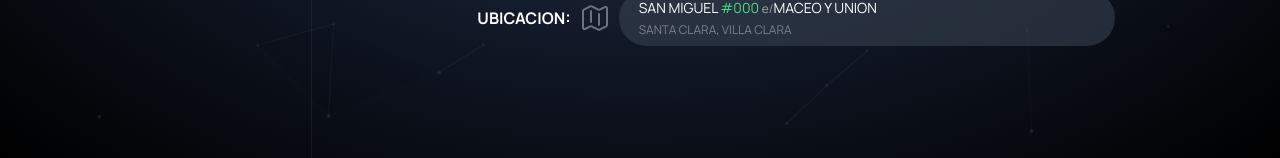
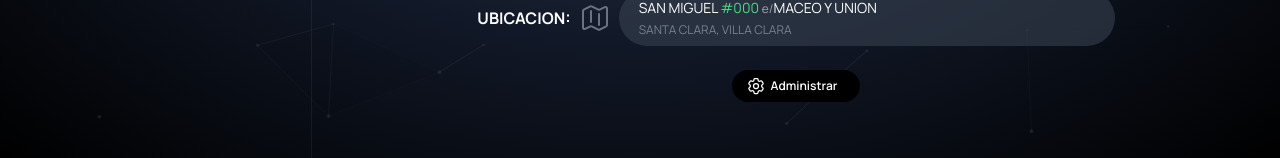
Before and after one commit to caluff/blackout_coffee, a Next.js app: page / in a window 1280 px wide. Shown: the part 642-800 px from the top of the page. Built offline with nearby package versions, Linux system fonts and the light colour scheme; no server answers; what tailwindcss-animated would draw is missing.

Commit message:
add LayoutProvider.tsx add admin page

```diff
--- /dev/null
+++ b/app/admin/page.tsx
@@ -0,0 +1,11 @@
+import React from 'react';
+
+const Admin = () => {
+  return (
+    <div>
+      Admin
+    </div>
+  );
+};
+
+export default Admin;
--- a/app/layout.tsx
+++ b/app/layout.tsx
@@ -2,6 +2,7 @@
 import './globals.css'
 import {Navbar, ParticlesCanvas, Sidebar} from "@/components";
 import React, {useState} from "react";
+import {LayoutProvider} from "@/components/LayoutProvider";
 
 // export const metadata = {
 //   title: 'Create Next App',
@@ -14,6 +15,7 @@ export default function RootLayout({children,}: { children: React.ReactNode }) {
     <html lang="en">
     <body
       className={"relative bg-fixed bg-[radial-gradient(ellipse_at_center,_var(--tw-gradient-stops))] from-gray-700 via-gray-900 to-black "}>
+    <LayoutProvider>
       <ParticlesCanvas/>
       <Navbar
         onMenuButtonClick={() => setShowSidebar((prev) => !prev)}
@@ -32,6 +34,7 @@ export default function RootLayout({children,}: { children: React.ReactNode }) {
           </div>
         </div>
       </div>
+    </LayoutProvider>
     </body>
     </html>
   )
--- a/app/page.tsx
+++ b/app/page.tsx
@@ -1,10 +1,10 @@
 import Link from "next/link";
-import {ClockIcon, PhoneIcon, MapIcon} from "@heroicons/react/24/outline";
+import {ClockIcon, PhoneIcon, MapIcon, Cog6ToothIcon} from "@heroicons/react/24/outline";
 
 export default function Home() {
   return (
     <header className={"relative"}>
-      <div className={"relative"}>
+      <div className={"relative flex flex-col justify-center items-center"}>
         <h1
           className={"mb-8 uppercase text-white font-extrabold text-4xl sm:text-5xl lg:text-6xl text-center tracking-tight animate-fade-down animate-once animate-duration-[1300ms] animate-delay-0 animate-ease-in-out animate-normal animate-fill-forwards"}>
           Bienvenidos al
@@ -115,6 +115,13 @@ export default function Home() {
             </h4>
           </div>
         </div>
+        <Link
+          className={"group relative pl-16 border-2 border-black w-32 mt-6 bg-black hover:bg-white focus:outline-none text-white hover:text-black font-semibold text-xs h-8 px-12 rounded-full flex items-center justify-center"}
+          href={"/admin"}>
+          <Cog6ToothIcon className="h-5 w-5 text-white absolute left-3 group-hover:text-black"/>
+          Administrar
+        </Link>
+
       </div>
     </header>
 
--- /dev/null
+++ b/components/LayoutProvider.tsx
@@ -0,0 +1,12 @@
+"use client"
+import {usePathname} from "next/navigation";
+import React from "react";
+
+export const LayoutProvider = ({ children, }: { children: React.ReactNode }) => {
+  const pathname = usePathname();
+  return (
+    <>
+      {pathname === "/admin" ? <h1>Welcome to Posts page!</h1>: children}
+    </>
+  )
+};
--- a/components/index.ts
+++ b/components/index.ts
@@ -6,6 +6,7 @@ import LinkOffer from "@/components/LinkOffer";
 import LinkOfferIn from "@/components/LinkOfferIn";
 import FetchPost from "@/components/FetchPost";
 import Nav from "@/components/Nav";
+import {LayoutProvider} from "@/components/LayoutProvider";
 export {
   ParticlesCanvas,
   Navbar,
@@ -14,5 +15,6 @@ export {
   LinkOffer,
   LinkOfferIn,
   FetchPost,
-  Nav
+  Nav,
+  LayoutProvider,
 }
```
Also changed, not shown: app/api/auth/[...nextauth].ts (added). Lines whose indentation alone changed are shown as unchanged.
